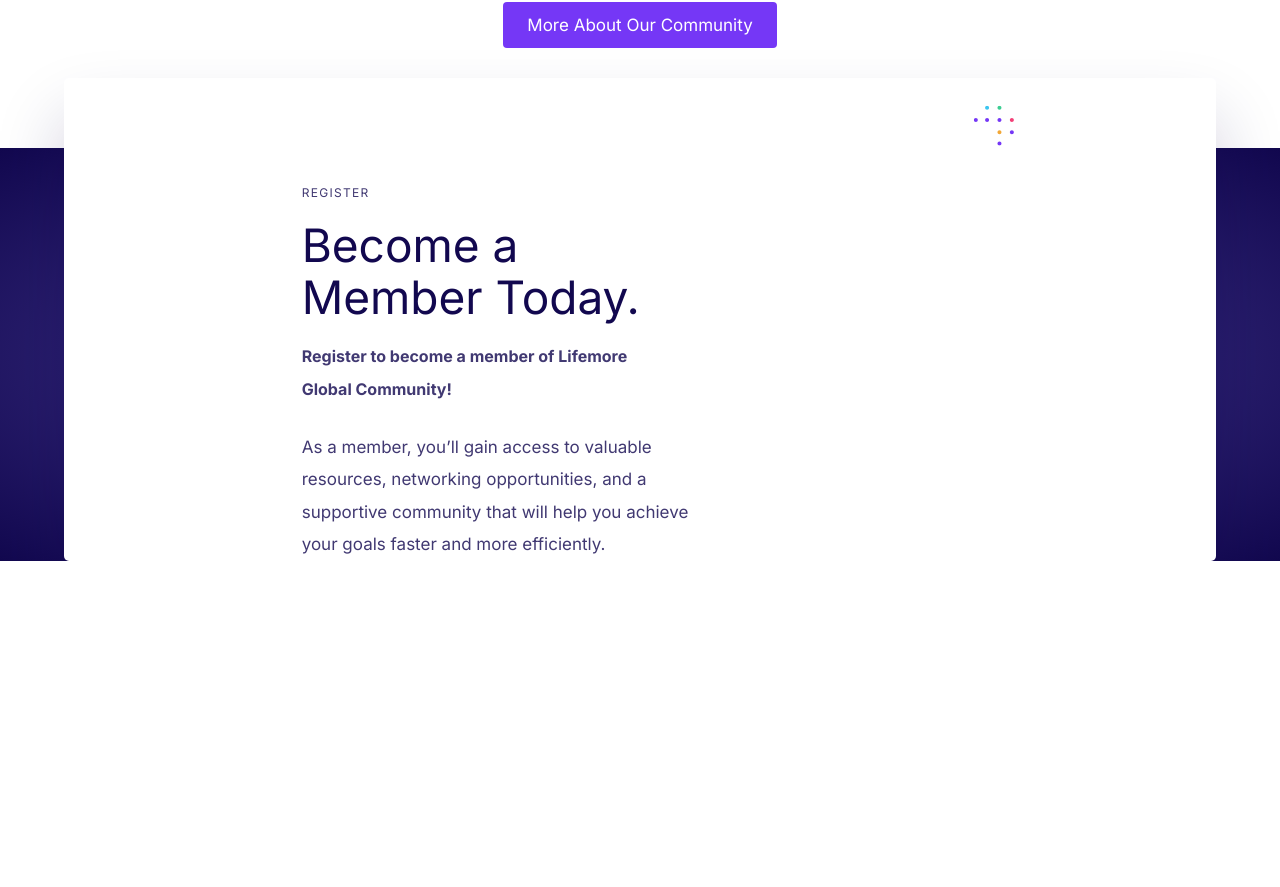
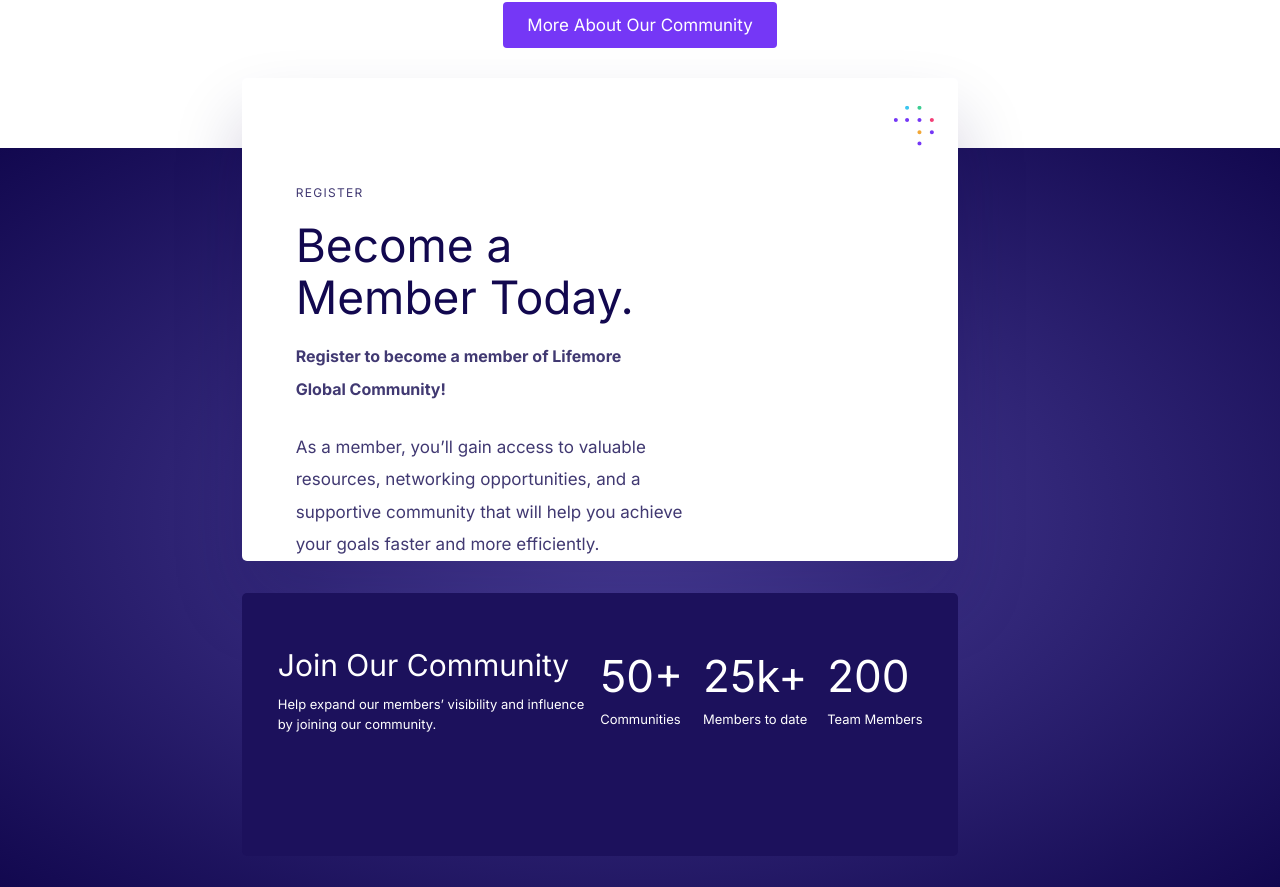
Before and after one commit to chayilDeborah/lifemore, a Next.js app: page / in a window 1280 px wide. Shown: the part 2478-3365 px from the top of the page. Before the commit the page ends 3039 px from the top, so only its background shows below. Built offline with nearby package versions, Linux system fonts and the light colour scheme.

Commit message:
feat: complete membership component

```diff
--- a/src/app/component/Membership.jsx
+++ b/src/app/component/Membership.jsx
@@ -5,6 +5,7 @@
   return (
     <>
     <div className='flex justify-center bg-gradient-radial from-[#4C409A] to-[#12084F] mt-[100px]'>
+      <div>
         <div className='w-[90%] bg-[#FFF] shadow-3xl -mt-[70px] flex justify-center rounded-[5px]'>
             <div>
             <Image src={color} alt='icon' className='ml-auto mr-[23px] mt-[27px]'/>
@@ -16,14 +17,34 @@
                     <div className='text-[#413972] text-[17px] leading-[32.4px] w-[398px] '>As a member, you’ll gain access to valuable resources, networking opportunities, and a supportive community that will help you achieve your goals faster and more efficiently.</div>
                 </div>
                 <div>
-
                 </div>
-
-
             </div>
             </div>
         </div>
+        <div className='w-[90%] lg:h-[263px] lg:mb-[31px] bg-[#1c115c] mt-[32px] rounded-[5px] flex justify-center py-[50px]'>
+          <div className='w-[90%] grid grid-cols-2'>
+            <div >
+              <div className='text-[30px] leading-[44.8px] text-[#FFFFFF] mb-[8.11px]'>Join Our Community</div>
+              <div className='text-[13px] text-[#fff] leading-[19.6px] lg:w-[317px] lg:mb-[69px]'>Help expand our members’ visibility and influence by joining our community.</div>
+            </div>
+            <div className='flex justify-between'>
+              <div>
+                <div className='text-[#FFF] text-[44px] leading-[67.2px]'>50+</div>
+                <div className='text-[#fff] text-[13px] leading-[19.6px]'>Communities</div>
+              </div>
+              <div>
+                <div className='text-[#FFF] text-[44px] leading-[67.2px]'>25k+</div>
+                <div className='text-[#fff] text-[13px] leading-[19.6px]'>Members to date</div>
+              </div>
+              <div>
+                <div className='text-[#FFF] text-[44px] leading-[67.2px]'>200</div>
+                <div className='text-[#fff] text-[13px] leading-[19.6px]'>Team Members</div>
+              </div>
+            </div>
+          </div>
 
+        </div>
+        </div>
     </div>
     </>
   )
```
